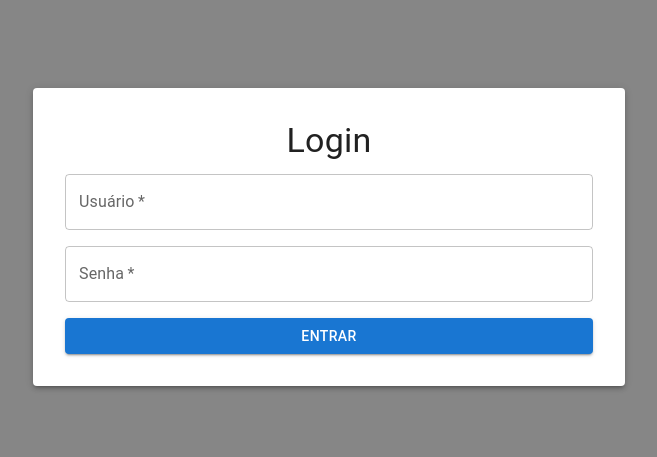
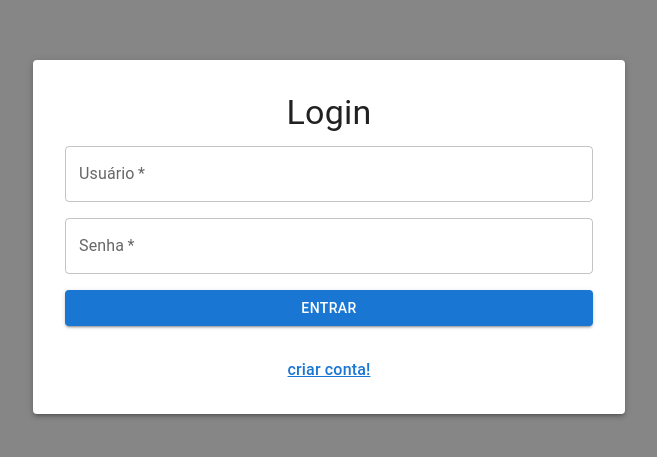
Before and after one commit to LuisFernandoBezerraDaSilva/Portifolio, a Next.js app in the folder projeto-inovanti/: page / in a window 1280 px wide. Shown: the part 163-620 px from the top of the page, without its empty margins (311-968 px from the left). Built offline with nearby package versions, Linux system fonts and the light colour scheme; no server answers.

Commit message:
adjuting button-lock logic

```diff
--- a/projeto-inovanti/src/app/page.tsx
+++ b/projeto-inovanti/src/app/page.tsx
@@ -44,7 +44,11 @@ export default function Home() {
         <Typography variant="h4" align="center" gutterBottom>
           Login
         </Typography>
-        <Box component="form" onSubmit={handleSubmit} sx={{ display: "flex", flexDirection: "column", gap: 2 }}>
+        <Box
+          component="form"
+          onSubmit={handleSubmit}
+          sx={{ display: "flex", flexDirection: "column", gap: 2 }}
+        >
           <TextField
             label="Usuário"
             type="text"
@@ -69,6 +73,19 @@ export default function Home() {
           <Button type="submit" variant="contained" color="primary" fullWidth>
             Entrar
           </Button>
+          <Typography
+            sx={{
+              mt: 2,
+              color: "primary.main",
+              textDecoration: "underline",
+              cursor: "pointer",
+              textAlign: "center",
+              fontWeight: 500,
+            }}
+            onClick={() => router.push("/user-form")}
+          >
+            criar conta!
+          </Typography>
         </Box>
       </Paper>
     </Container>
--- a/projeto-inovanti/src/app/task-form/page.tsx
+++ b/projeto-inovanti/src/app/task-form/page.tsx
@@ -70,6 +70,7 @@ export default function TaskForm() {
             }, 1500);
           } catch (err) {
             setError("Erro ao salvar tarefa.");
+            setIsSubmitting(false);
             setOpenSnackbar(true);
           }
         };
--- a/projeto-inovanti/src/services/userService.tsx
+++ b/projeto-inovanti/src/services/userService.tsx
@@ -15,7 +15,7 @@ export class UserService extends BaseService<User> {
   }
 
   async createUser(user: User): Promise<User> {
-    return this.create(user);
+    return this.create(user, "auth/register");
   }
 
   async updateUser(id: string, user: User): Promise<User> {
```
